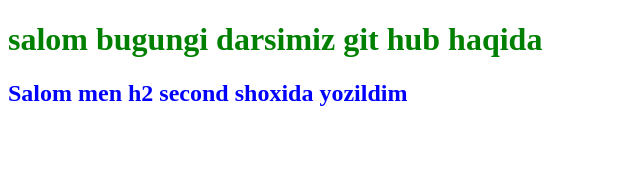
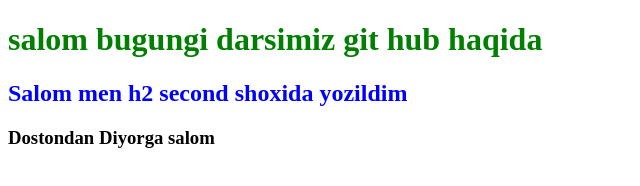
Before and after one commit to Islomjon95/Gitdars, a plain HTML site: page index.html in a window 1280 px wide. Shown: the whole page, without its empty margins (0-640 px from the left). Drawn offline with Linux system fonts and the light colour scheme.

Commit message:
Update index.html
Doston Diyorga doston shoxida salom berdi

```diff
--- a/index.html
+++ b/index.html
@@ -18,5 +18,6 @@
 <body>
     <h1> salom bugungi darsimiz git hub haqida</h1>
     <h2>Salom men h2 second shoxida yozildim</h2>
+    <h3> Dostondan Diyorga salom</h3>
 </body>
 </html>
```
